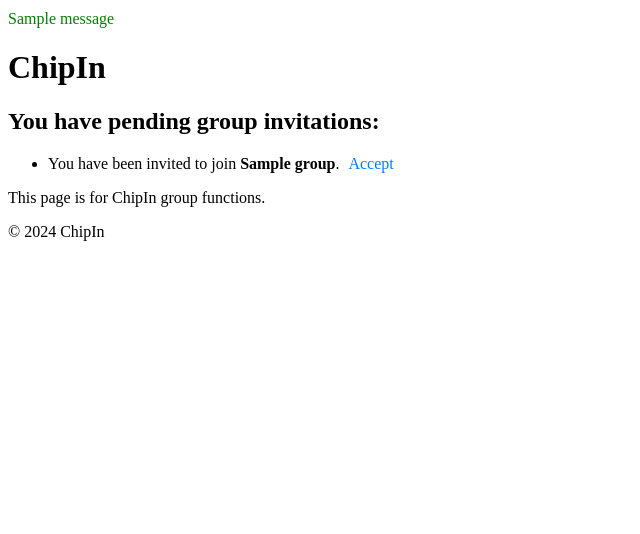
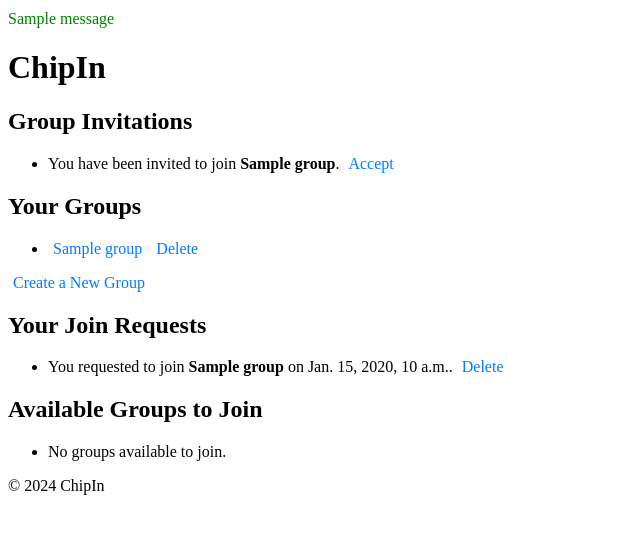
Before and after one commit to p4rsl3yyy/ssa_project, a Django app: page /chipin/ in a window 1280 px wide. Shown: the part 134-668 px from the top of the page, without its empty margins (0-640 px from the left). Run offline with Django 5.2, Linux system fonts and the light colour scheme; a user stored in the database is signed in; data comes from the database, SQL or seed files in the repository; both versions use the stored data as it was after the commit; tables that the repository leaves empty hold one stand-in row (values such as "Sample post"); one stand-in notice (Sample message) is shown.

Commit message:
Groups completely fixed (for now)

```diff
--- a/chipin/templates/chipin/group_detail.html
+++ b/chipin/templates/chipin/group_detail.html
@@ -1,6 +1,7 @@
 {% extends 'chipin/base.html' %}
 {% block title %}{{ group.name }}{% endblock %}
 {% block content %}
+
     <h1>{{ group.name }}</h1>
     <p>Administrator: {{ group.admin.profile.nickname }}</p>
 
--- a/chipin/templates/chipin/home.html
+++ b/chipin/templates/chipin/home.html
@@ -1,54 +1,70 @@
-
 {% extends 'chipin/base.html' %}
 {% load static %}
 {% block title %}ChipIn{% endblock %}
 
 {% block content %}
     <h1>ChipIn</h1>
+
+    <h2>Group Invitations</h2>
+
     <div class="invitation-notification">
         {% if pending_invitations %}
-        <h2>You have pending group invitations:</h2>
             <ul>
-
                 {% for group in pending_invitations %}
                     <li>
                         You have been invited to join <strong>{{ group.name }}</strong>.
                         <a href="{% url 'chipin:accept_invite' group.id %}?user_id={{ request.user.id }}">Accept</a>
                     </li>
+                {% empty %}
+                    <li>No pending group invitations.</li>
+                {% endfor %}
+            </ul>
+        {% else %}
+            <p>No pending group invitations.</p>
+        {% endif %}
+    </div>
+
+    <h2>Your Groups</h2>
+
+    <ul>
+        {% for group in user.group_memberships.all %}
+        <li>
+            <a href="{% url 'chipin:group_detail' group.id %}">{{ group.name }}</a>
+            {% if group.admin == request.user %}
+                <a href="{% url 'chipin:delete_group' group.id %}" onclick="return confirm('Are you sure you want to delete this group?');">Delete</a>
+            {% else %}
+                <a href="{% url 'chipin:leave_group' group.id %}" onclick="return confirm('Are you sure you want to leave this group?');">Leave</a>
+            {% endif %}
+        </li>
+        {% empty %}
+        <li>You are not a member of any group yet.</li>
         {% endfor %}
     </ul>
 
-</div>
-{% endif %}
-<p>This page is for ChipIn group functions.</p>
-{% endblock %}
+    <a href="{% url 'chipin:create_group' %}">Create a New Group</a>
 
-{% load static %}
-<!DOCTYPE html>
-<html lang="en">
-<head>
-    <title>ChipIn Homepage</title>
-    <link rel="stylesheet" href="{% static 'chipin/styles.css' %}">
-</head>
-<body>
-    <div class="header">
-        <div class="logo">
-            <img src="{% static 'chipin/logo_90.jpg' %}" alt="Logo">
-        </div>
-        <div class="user-info">
-            <span>{{ request.user.username }}</span>
-            <form action="{% url 'users:logout' %}" method="post" style="margin: 0; margin-left: 20px;">
-                {% csrf_token %}
-                <button type="submit">Log out</button>
-            </form>
-        </div>
-    </div>
-    {% if messages %}
-        <ul class="messages">
-        {% for message in messages %}
-            <li{% if message.tags %} class="{{ message.tags }}"{% endif %}>{{ message }}</li>
+    <h2>Your Join Requests</h2>
+    <ul>
+        {% for join_request in user_join_requests %}
+        <li>
+            You requested to join <strong>{{ join_request.group.name }}</strong> on {{ join_request.created_at }}.
+            <a href="{% url 'chipin:delete_join_request' join_request.id %}" onclick="return confirm('Are you sure you want to delete this join request?');">Delete</a>
+        </li>
+        {% empty %}
+        <li>You have not submitted any join requests.</li>
         {% endfor %}
     </ul>
-    {% endif %}
-</body>
-</html>
+
+    <h2>Available Groups to Join</h2>
+
+    <ul>
+        {% for group in available_groups %}
+        <li>
+            <a href="{% url 'chipin:group_detail' group.id %}">{{ group.name }}</a>
+            <span>- Admin: {{ group.admin.profile.nickname }}</span>
+        </li>
+        {% empty %}
+        <li>No groups available to join.</li>
+        {% endfor %}
+    </ul>
+{% endblock %}
```
Also changed, not shown: db.sqlite3, 3 other files. Lines whose indentation alone changed are shown as unchanged.
